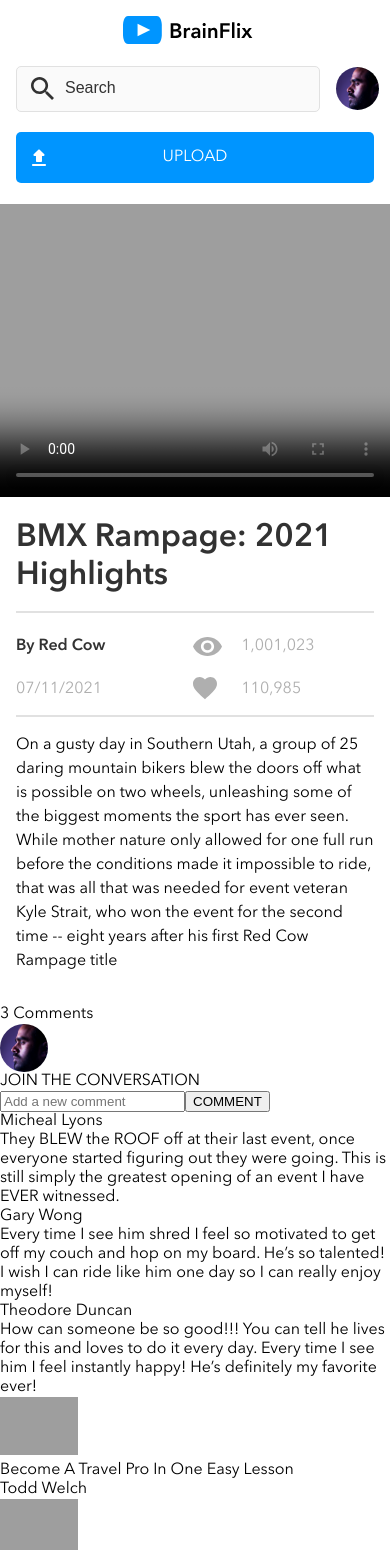
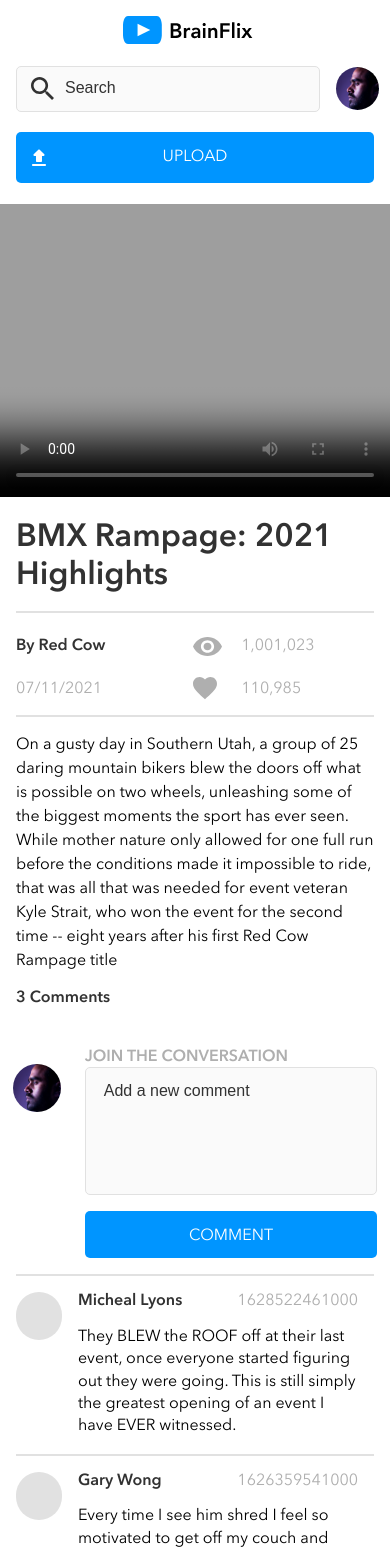
Before and after one commit to CDeweger/carol-deweger-brainflix, a React (Create React App) app: page / in a window 390 px wide. Shown: the top 1550 px of the page. Built offline with nearby package versions, Linux system fonts and the light colour scheme.

Commit message:
update mobile version comments section styling

```diff
--- a/src/components/Comments/Comments.js
+++ b/src/components/Comments/Comments.js
@@ -1,13 +1,26 @@
 import React from 'react';
+import './Comments.scss'
+
 
 const Comments = (props) => {
+        // const timestampString = (props.selectedVideoComment.timestamp);
+        // const dateObject = new Date(timestampString);
+        // const humanReadableDateFormat = dateObject.toLocaleString("en-US", { month: "2-digit" , day: "2-digit", year: "numeric"});
     return (
     props.selectedVideoComments.map(selectedVideoComment =>
 
-        <>
-          <p>{selectedVideoComment.name}</p>
-          <p>{selectedVideoComment.comment}</p>
-        </>
+        <div>
+          <div className="comment-box">
+            <div className="comment-box__img"></div>
+            <div className="comment-box__content-box">
+              <div className="comment-box__content-box-name-time">
+                <p className="comment-box__content-box--name">{selectedVideoComment.name}</p>
+                <p className="comment-box__content-box--time">{selectedVideoComment.timestamp}</p>
+              </div>
+              <p className="comment-box__comment">{selectedVideoComment.comment}</p>
+            </div>
+          </div>
+        </div>
     )
   )
 }
--- /dev/null
+++ b/src/components/Comments/Comments.scss
@@ -0,0 +1,36 @@
+@use "../../styles/_partials/colors" as *;
+@use "../../styles/_partials/fonts" as *;
+@use "../../styles/_partials/mixins" as *;
+
+.comment-box {
+  border-bottom: $secondary-color3 2px solid;
+  @include flex(_, _, _);
+  margin: 0 1rem;
+
+  &__img {
+    border-radius: 40px;
+    width: 3rem;
+    height: 3rem;
+    background-color: $secondary-color3;
+    margin: 1rem 1rem 1rem 0;
+  }
+  &__content-box {
+    width: 75vw;
+    margin: 1rem 1rem 1rem 0;
+    &--name {
+      @include font-demi;
+      color: $primary-color1;
+      margin-bottom: 0.9rem;
+    }
+    &--time {
+      color: $primary-color3;
+    }
+  }
+  &__content-box-name-time {
+    @include flex(space-between, _, _);
+  }
+
+  &__comment {
+    line-height: 1.4rem;
+  }
+}
--- a/src/components/Form/Form.scss
+++ b/src/components/Form/Form.scss
@@ -2,13 +2,57 @@
 @use "../../styles/_partials/fonts" as *;
 @use "../../styles/_partials/mixins" as *;
 
-.comment-form__img-container {
+.comment-form {
+  &__heading {
+    @include font-demi;
+    color: $primary-color1;
+    margin-left: 1rem;
+  }
+  &__body {
+    @include flex(center, _, _);
+    padding-top: 1.5rem;
+    padding-bottom: 1rem;
+    border-bottom: $secondary-color3 2px solid;
+    margin: 1rem 1rem 0 1rem;
+  }
+  &__img-container {
     width: 3rem;
     height: 3rem;
     border-radius: 25px;
+    margin: 0.5rem 0.5rem 0 0;
     &--img {
       @extend .comment-form__img-container;
       object-fit: cover;
       object-position: 20% 50%;
     }
   }
+  &__form {
+    margin-left: 1rem;
+
+    &--label {
+      color: $primary-color3;
+      @include font-demi;
+    }
+    &--comment-box {
+      width: 75vw;
+      height: 8rem;
+      border-radius: 5px;
+      border: $secondary-color3 1px solid;
+      background-color: $secondary-color4;
+      padding-bottom: 5rem;
+    }
+    ::placeholder {
+      font-size: 1rem;
+      color: $primary-color1;
+      padding-left: 1rem;
+    }
+    &--button {
+      margin-top: 1rem;
+      width: 75vw;
+      @include button;
+      border: none;
+      padding: 1rem 0 0.8rem 0;
+      font-size: 1rem;
+    }
+  }
+}
--- a/src/components/VideoDetails/VideoDetails.scss
+++ b/src/components/VideoDetails/VideoDetails.scss
@@ -68,7 +68,7 @@
   }
 
   &__description {
-    margin: 1rem;
+    margin: 1rem 1rem 0 1rem;
     padding-bottom: 1rem;
     line-height: 1.5rem;
   }
--- a/src/styles/_partials/_global.scss
+++ b/src/styles/_partials/_global.scss
@@ -98,7 +98,6 @@ p {
     width: 100%;
     margin-top: 1.3rem;
     padding: 1rem 3rem;
-    border-radius: 5px;
     position: relative;
     @include flex(center, center, _);
     @include tablet {
--- a/src/styles/_partials/_mixins.scss
+++ b/src/styles/_partials/_mixins.scss
@@ -41,5 +41,6 @@
 @mixin button {
   background-color: $primary-color2;
   color: $primary-color4;
+  border-radius: 5px;
   @include font-regular();
 }
```
Also changed, not shown: src/components/Comments/Comment.scss (deleted). Lines whose indentation alone changed are shown as unchanged.
